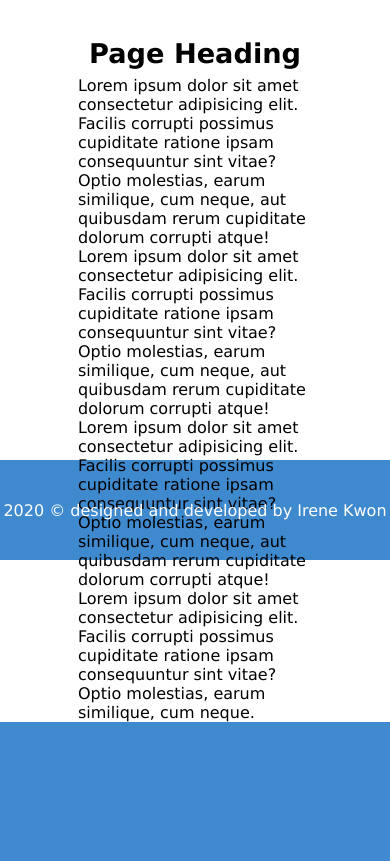
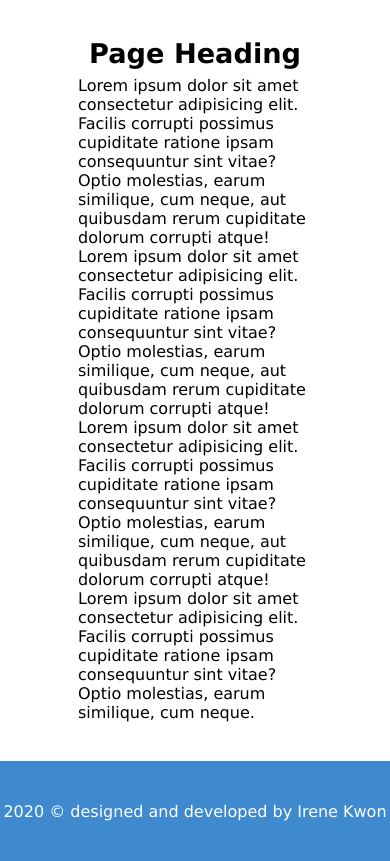
Before and after one commit to irnkwon/web-competition, a PHP site: page / in a window 390 px wide. Shown: the part 845-1706 px from the top of the page. Before the commit the page ends 1567 px from the top, so only its background shows below. Run offline with PHP 8.4, Linux system fonts and the light colour scheme.

Commit message:
Fixed responsive design for page

```diff
--- a/styles/main.css
+++ b/styles/main.css
@@ -58,12 +58,11 @@ a {
     Page
 */
 #page {
-    height: 50vh;
     display: flex;
     flex-direction: column;
     align-items: center;
     margin: 0 20%;
-    padding-top: 10%;
+    padding: 10% 0;
 }
 
 .page-heading {
```
